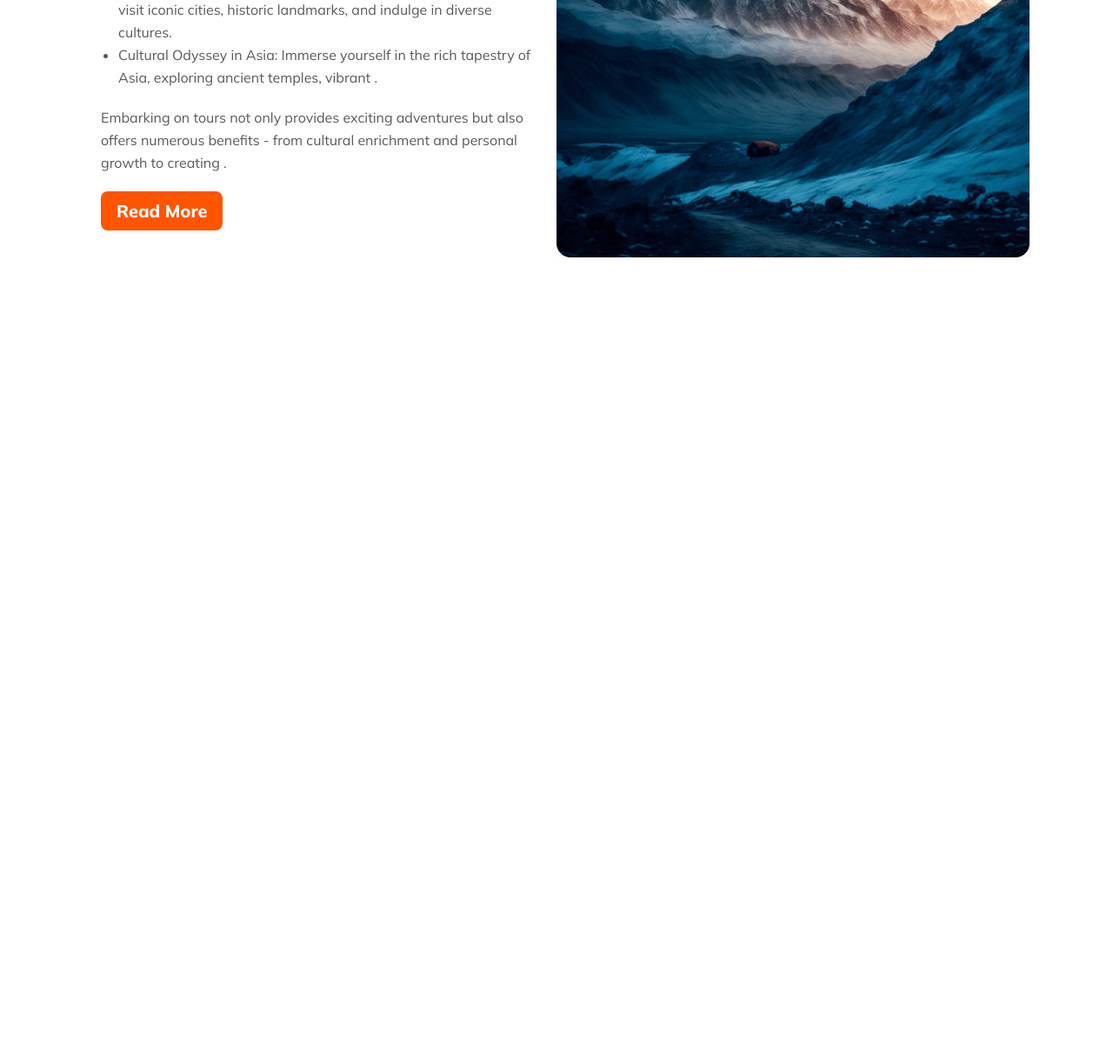
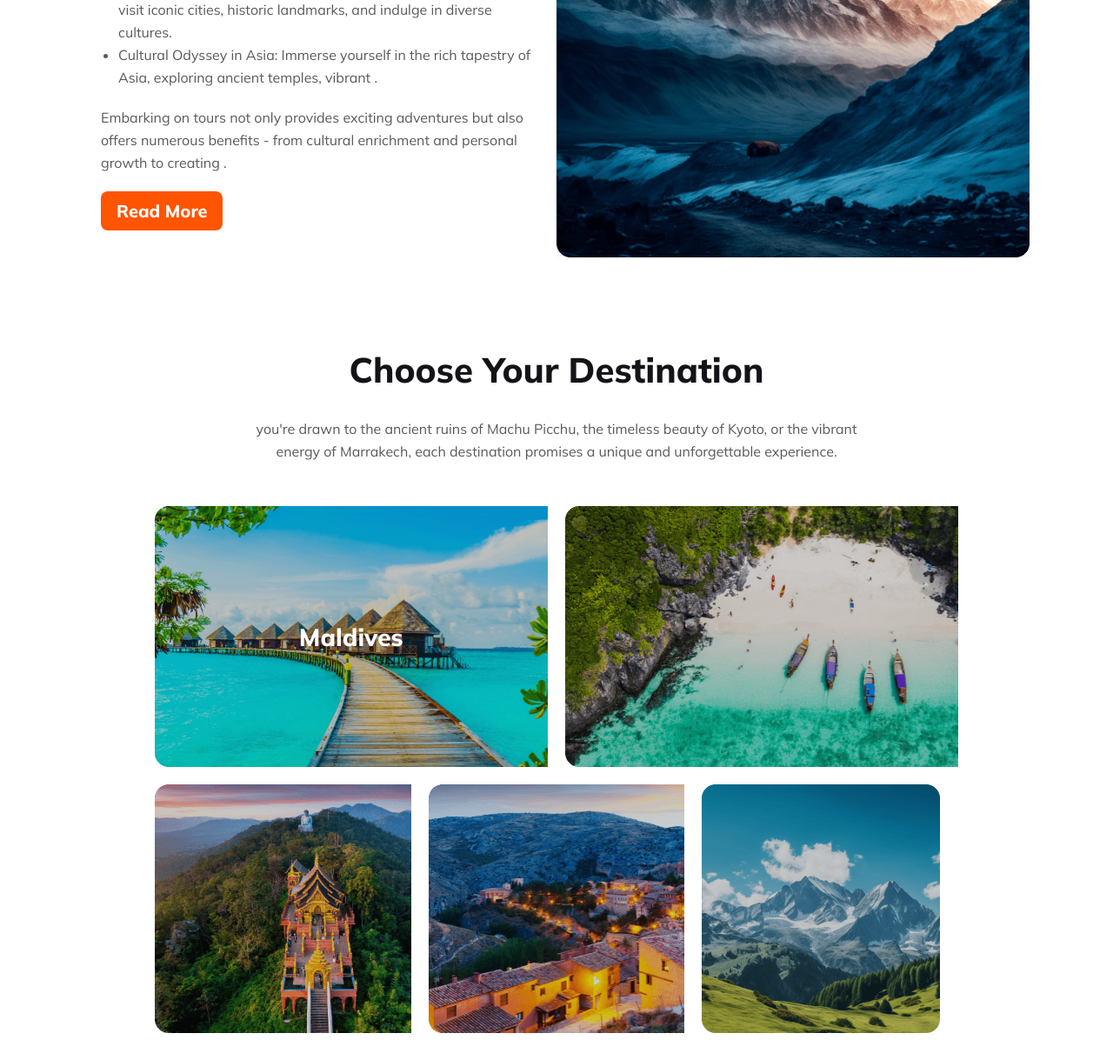
Before and after one commit to RobiulIslam08/world-travel-website-, a plain HTML site: page index.html in a window 1280 px wide. Shown: the part 953-2172 px from the top of the page at 87% size. Before the commit the page ends 1253 px from the top, so only its background shows below. Drawn offline with Linux system fonts and the light colour scheme.

Commit message:
grid imag layout

```diff
--- a/index.html
+++ b/index.html
@@ -74,6 +74,37 @@
                 <img src="./images/rectangle-4.png" alt="">
             </div>
         </section>
+        <section class="tours-destination-section">
+            <div class="destination-text">
+                <h1>Choose Your Destination</h1>
+                <p> you're drawn to the ancient ruins of Machu Picchu, the timeless beauty of Kyoto, or the vibrant energy of Marrakech, each destination promises a unique and unforgettable experience.</p>
+            </div>
+            <div class="grid-img-container">
+                <div class="grid-img-1 grid-img">
+                    Maldives
+
+                </div>
+                <div class="grid-img-2 grid-img">
+
+                </div>
+                <div class="grid-img-3 grid-img">
+
+                </div>
+                <div class="grid-img-4 grid-img">
+
+                </div>
+                <div class="grid-img-5 grid-img">
+
+                </div>
+                <div class="grid-img-6 grid-img">
+
+                </div>
+                <div class="grid-img-7 grid-img">
+
+                </div>
+            </div>
+
+        </section>
     </main>
 </body>
 </html>
--- a/style.css
+++ b/style.css
@@ -7,6 +7,7 @@
     font-family: 'Inter', sans-serif;
     font-family: 'Mulish', sans-serif;
 }
+
 .find-btn::placeholder {
     color: white;
 }
@@ -177,7 +178,7 @@ header {
 }
 
 .find-btn {
-    padding: 10px 5px ;
+    padding: 10px 5px;
     outline: none;
     border: none;
     border-radius: 10px;
@@ -265,6 +266,115 @@ header {
     line-height: normal;
 }
 
+
+/* destination section start here */
+.tours-destination-section {
+    width: 85%;
+    margin: 0 auto;
+    margin-top: 100px;
+}
+
+.destination-text {
+    text-align: center;
+    max-width: 700px;
+    margin: 0 auto;
+    margin-bottom: 50px;
+}
+
+.destination-text h1 {
+    color: #131318;
+    text-align: center;
+    font-family: Mulish;
+    font-size: 40px;
+    font-style: normal;
+    font-weight: 800;
+    line-height: normal;
+    margin-bottom: 30px;
+}
+
+.destination-text p {
+    color: rgba(19, 19, 24, 0.70);
+    text-align: center;
+    font-family: Mulish;
+    font-size: 16px;
+    font-style: normal;
+    font-weight: 400;
+    line-height: 26px;
+}
+
+.grid-img-1 {
+    background-image: url("images/rectangle-5.png");
+    grid-column: 1/span 6;
+}
+.grid-img-2 {
+    background-image: url("images/rectangle-8.png");
+    grid-column: 7/span 6;
+
+}
+.grid-img-3 {
+    background-image: url("images/rectangle-6.png");
+    grid-column: 1/span 4;
+    height: 300px;
+
+}
+
+.grid-img-4 {
+    background-image: url("images/rectangle-7.png");
+    grid-column: 5/span 4;
+
+}
+
+.grid-img-5 {
+    background-image: url("images/rectangle-9.png");
+    grid-column: 9/span 4;
+
+}
+
+.grid-img-6 {
+    background-image: url("images/rectangle-11.png");
+    grid-column: 1/span 6;
+}
+
+.grid-img-7 {
+    background-image: url("images/rectangle-10.png");
+    grid-column: 7/span 6;
+}
+
+
+
+
+.grid-img {
+    background-repeat: no-repeat;
+    /* background-size: cover; */
+    width: 100%;
+    display: flex;
+    justify-content: center;
+    align-items: center;
+    /* height: 200px; */
+    color: #FFF;
+    /* padding: 200px; */
+    text-align: center;
+    font-family: Mulish;
+    font-size: 28px;
+    font-style: normal;
+    font-weight: 800;
+    line-height: normal;
+    background-size: auto;
+
+}
+.grid-img-container {
+
+    border-color: #FF5400;
+    width: 85%;
+    display: grid;
+    grid-template-columns: repeat(12, 1fr);
+    grid-template-rows: repeat(3, 1fr);
+    margin: 0 auto;
+    margin-bottom: 100px;
+    gap: 20px;
+
+}
+
 /* responsive for mobile device  */
 @media screen and (max-width: 600px) {
     .nav-item ul {
@@ -316,15 +426,19 @@ header {
         padding: 12px 100px;
 
     }
+
     .tours-description-section {
         flex-direction: column;
     }
+
     .tours-desc {
         width: 100%;
     }
+
     .tours-img {
         width: 100%;
     }
+
     .banner-btn .fa-magnifying-glass {
 
 
```
